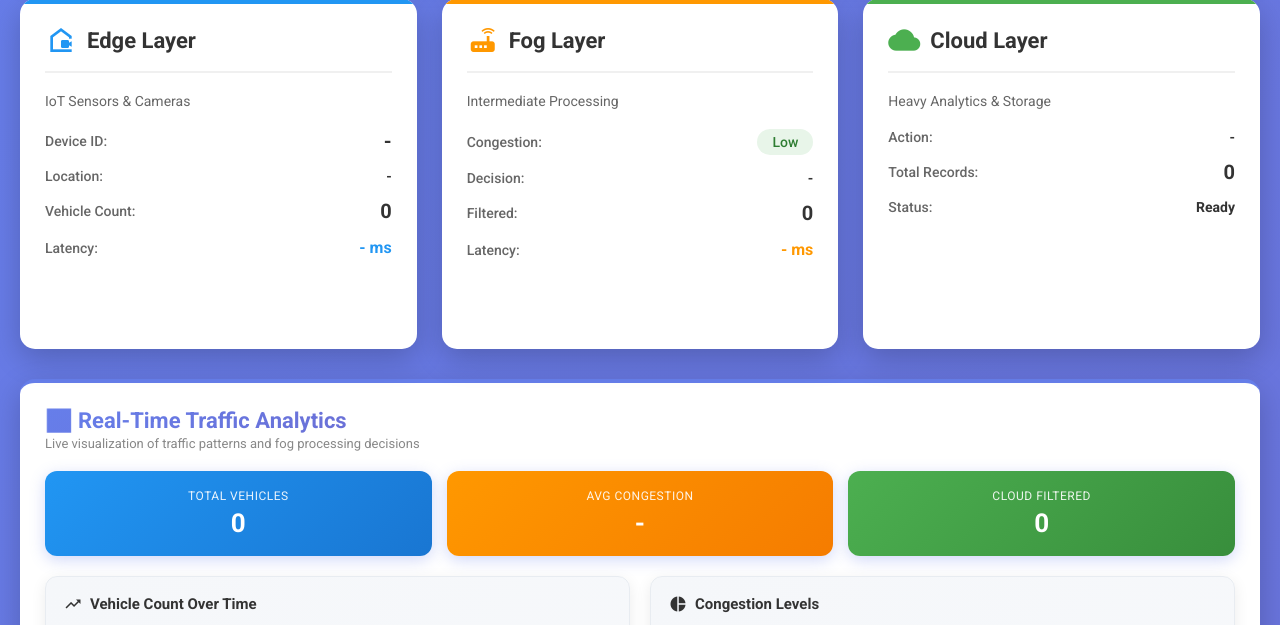
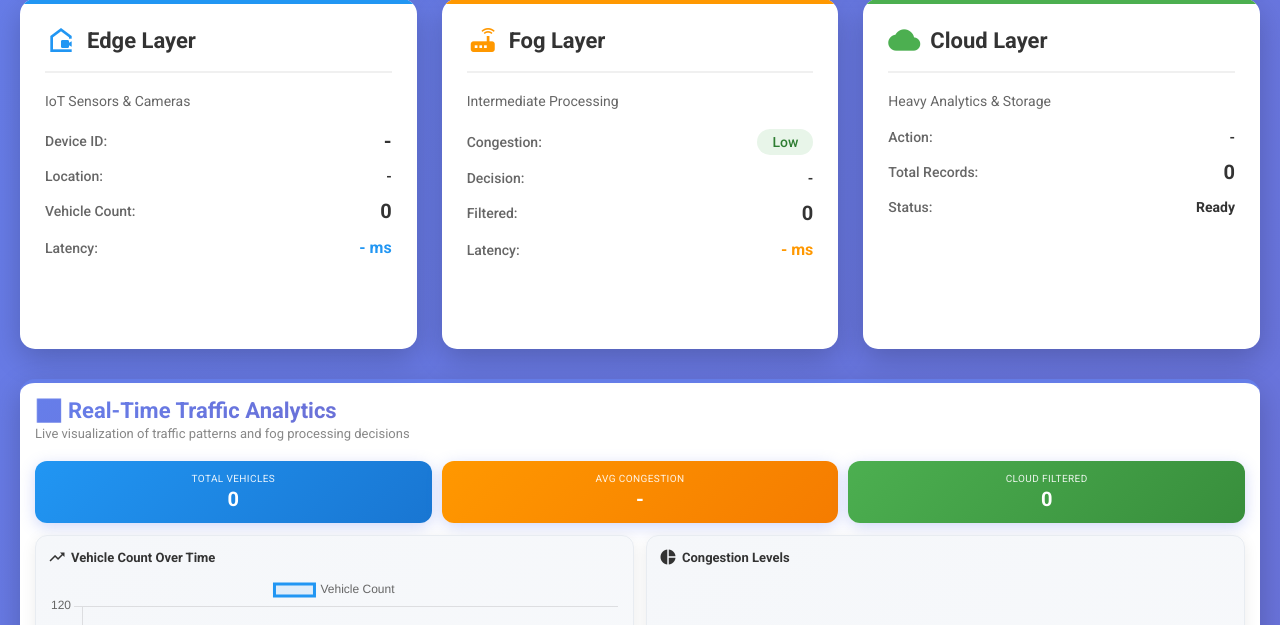
Before and after one commit to Harshil789/trafficmanager, a Flask app: page / in a window 1280 px wide. Shown: the part 353-978 px from the top of the page. Run offline with Flask 3, Linux system fonts and the light colour scheme; data that the repository does not hold is empty; a map, chart or similar area stays blank.

Commit message:
Make the traffic analysis dashboard more compact
Reduce padding, margins, and element sizes throughout the analytics UI, including chart containers and stat cards, to decrease overall vertical space.

Replit-Commit-Author: Agent
Replit-Commit-Session-Id: 492e33b8-f167-459c-9568-9ef141da6882
Replit-Commit-Checkpoint-Type: full_checkpoint
Replit-Commit-Event-Id: 5712a69a-654a-4300-a8df-b3475486f7f0
Replit-Commit-Screenshot-Url: https://storage.googleapis.com/screenshot-production-us-central1/f56c7fb8-1750-4507-b51f-55bf2edd6162/492e33b8-f167-459c-9568-9ef141da6882/OEoIGh2

```diff
--- a/templates/index.html
+++ b/templates/index.html
@@ -318,10 +318,10 @@
 
         .charts-section {
             background: white;
-            padding: 25px;
+            padding: 15px;
             border-radius: 15px;
             box-shadow: 0 10px 30px rgba(0,0,0,0.2);
-            margin-bottom: 30px;
+            margin-bottom: 20px;
             border-top: 4px solid #667eea;
         }
 
@@ -335,15 +335,15 @@
         .charts-grid {
             display: grid;
             grid-template-columns: repeat(2, 1fr);
-            gap: 20px;
-            margin-top: 15px;
+            gap: 12px;
+            margin-top: 10px;
         }
 
         .chart-container {
             background: linear-gradient(135deg, #f5f7fa 0%, #ffffff 100%);
-            padding: 18px;
+            padding: 12px;
             border-radius: 12px;
-            min-height: 200px;
+            min-height: 150px;
             border: 1px solid #e8ecf1;
             box-shadow: 0 4px 15px rgba(0,0,0,0.08);
             transition: all 0.3s ease;
@@ -362,25 +362,25 @@
 
         .chart-container h4 {
             color: #333;
-            margin-bottom: 12px;
-            font-size: 15px;
+            margin-bottom: 8px;
+            font-size: 13px;
             font-weight: 600;
             display: flex;
             align-items: center;
-            gap: 8px;
+            gap: 5px;
         }
 
         .stats-row {
             display: grid;
             grid-template-columns: repeat(3, 1fr);
-            gap: 15px;
-            margin-bottom: 20px;
+            gap: 10px;
+            margin-bottom: 12px;
         }
 
         .stat-card {
             background: linear-gradient(135deg, #667eea 0%, #764ba2 100%);
             color: white;
-            padding: 18px;
+            padding: 12px;
             border-radius: 12px;
             text-align: center;
             box-shadow: 0 4px 15px rgba(102, 126, 234, 0.3);
@@ -403,15 +403,15 @@
         }
 
         .stat-label {
-            font-size: 12px;
+            font-size: 10px;
             opacity: 0.9;
-            margin-bottom: 5px;
+            margin-bottom: 3px;
             text-transform: uppercase;
-            letter-spacing: 0.5px;
+            letter-spacing: 0.4px;
         }
 
         .stat-value {
-            font-size: 26px;
+            font-size: 20px;
             font-weight: 700;
         }
 
```
